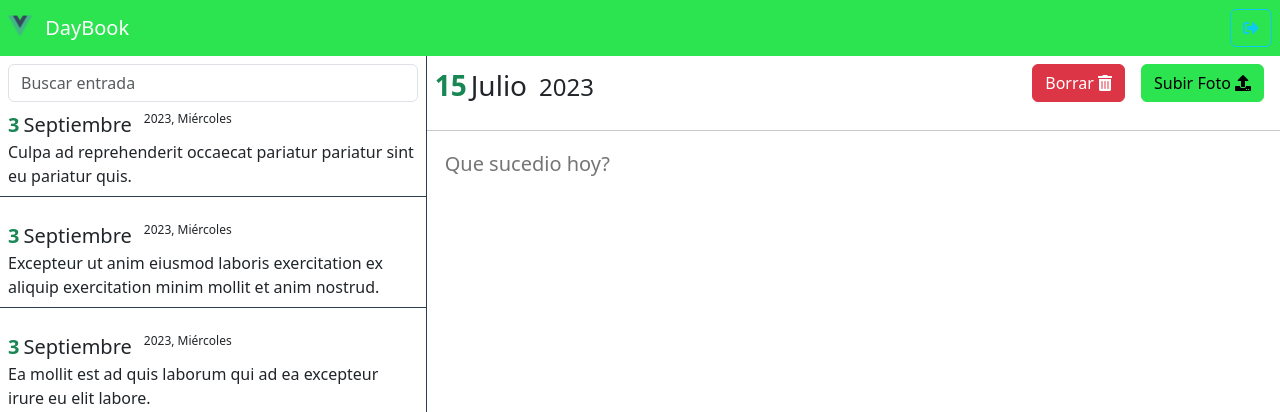
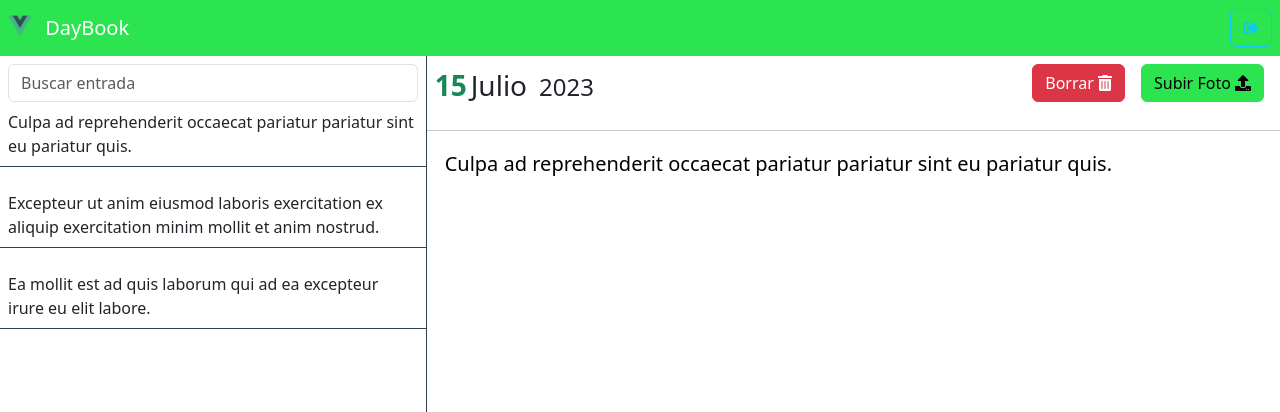
Before and after one commit to ociel-gonzalez-solis/vue-news, a Vue app: page /#/daybook/1 in a window 1280 px wide. Shown: the top 412 px of the page. Built offline with nearby package versions, Linux system fonts and the light colour scheme.

Commit message:
Datos View Dinamicos.

```diff
--- a/src/modules/daybook/components/Entry.vue
+++ b/src/modules/daybook/components/Entry.vue
@@ -17,34 +17,12 @@
 </template>
 
 <script>
-const months = [
-  "Enero",
-  "Febrero",
-  "Marzo",
-  "Abril",
-  "Mayo",
-  "Junio",
-  "Julio",
-  "Agosto",
-  "Septiembre",
-  "Octubre",
-  "Noviembre",
-  "Diciembre",
-];
-const days = [
-  "Domingo",
-  "Lunes",
-  "Martes",
-  "Miércoles",
-  "Jueves",
-  "Viernes",
-  "Sábado",
-];
+import { day, month, yearDay } from "../helpers/getDayMonthYear";
 
 export default {
   props: {
     entry: {
-      type    : Object,
+      type: Object,
       required: true,
     },
   },
@@ -60,13 +38,13 @@ export default {
         : this.entry.text;
     },
     day() {
-      return this.date.getDay();
+      return day;
     },
     month() {
-      return months[this.date.getMonth()];
+      return month;
     },
     year() {
-      return `${this.date.getFullYear()}, ${days[this.date.getDay()]}`;
+      return yearDay;
     },
   },
 };
@@ -75,11 +53,11 @@ export default {
 <style lang="scss" scoped>
 .entry-container {
   border-bottom: 1px solid #2c3e50;
-  transition   : 0.2s all ease-in;
+  transition: 0.2s all ease-in;
 
   &:hover {
     background-color: lighten($color: grey, $amount: 45);
-    transition      : 0.2s all ease-in;
+    transition: 0.2s all ease-in;
   }
 
   .entry-title {
--- /dev/null
+++ b/src/modules/daybook/helpers/getDayMonthYear.js
@@ -0,0 +1,35 @@
+const months = [
+  "Enero",
+  "Febrero",
+  "Marzo",
+  "Abril",
+  "Mayo",
+  "Junio",
+  "Julio",
+  "Agosto",
+  "Septiembre",
+  "Octubre",
+  "Noviembre",
+  "Diciembre",
+];
+const days = [
+  "Domingo",
+  "Lunes",
+  "Martes",
+  "Miércoles",
+  "Jueves",
+  "Viernes",
+  "Sábado",
+];
+
+const getDayMonthYear = (dateString) => {
+    const date = new Date(dateString);
+
+    return {
+        day    : date.getDay(),
+        month  : months[date.getMonth()],
+        yearDay: `${date.getFullYear()}, ${days[date.getDay()]}`,
+    }
+};
+
+export default getDayMonthYear;
--- a/src/modules/daybook/views/EntryView.vue
+++ b/src/modules/daybook/views/EntryView.vue
@@ -27,6 +27,7 @@
       cols="30"
       rows="10"
       placeholder="Que sucedio hoy?"
+      v-model="entry.text"
     ></textarea>
   </div>
 
@@ -53,13 +54,20 @@ export default {
   components: {
     Fab: defineAsyncComponent(() => import("../components/Fab.vue")),
   },
+  data() {
+    return {
+      entry: null
+    }
+  },
   computed: {
     ...mapGetters("journal", ["getEntryById"]),
   },
   methods: {
     loadEntry() {
       const entry = this.getEntryById(this.id);
-      // return
+      if (!entry) this.$router.push({name: 'no-entry'});
+
+      this.entry = entry;
       console.log(entry);
     },
   },
```
